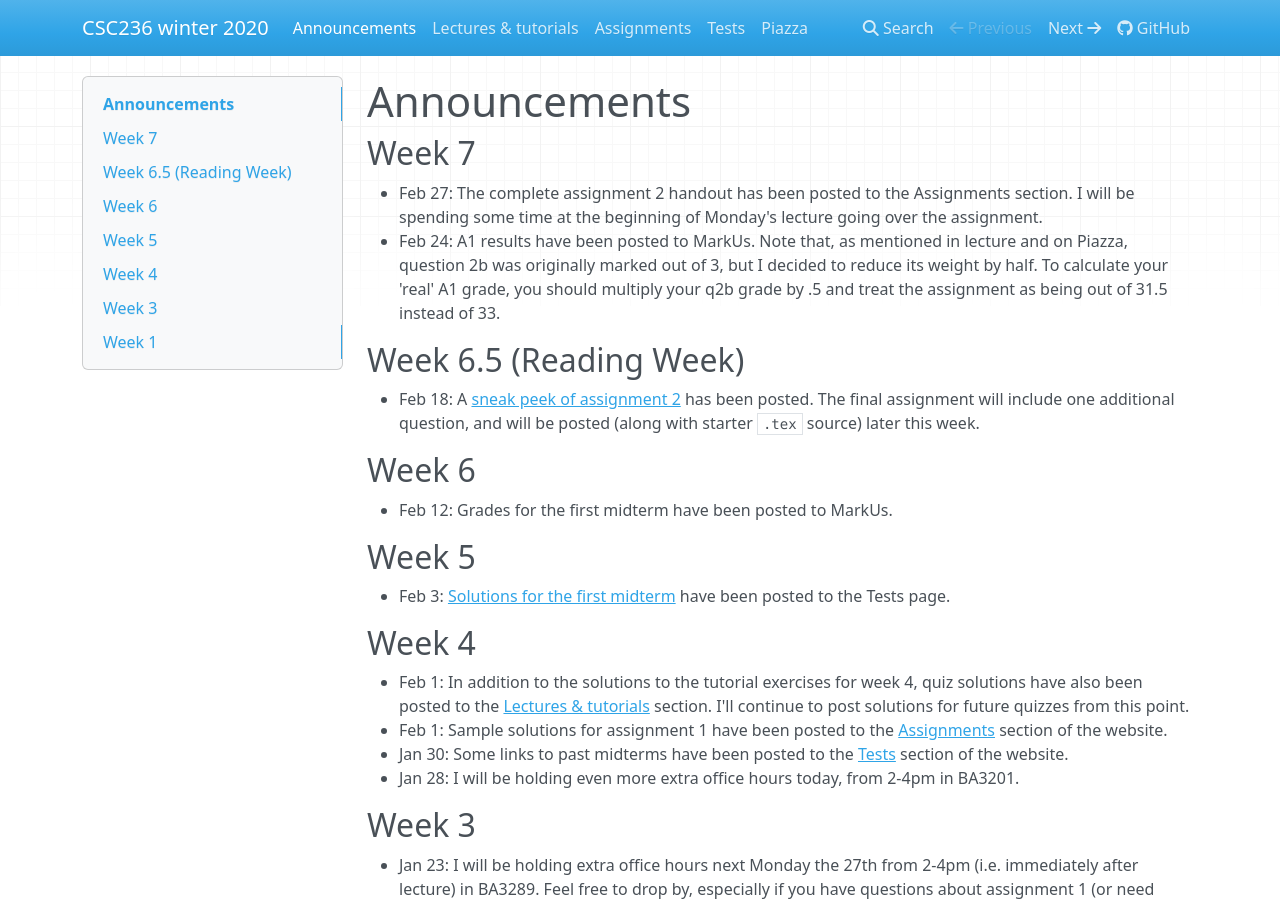
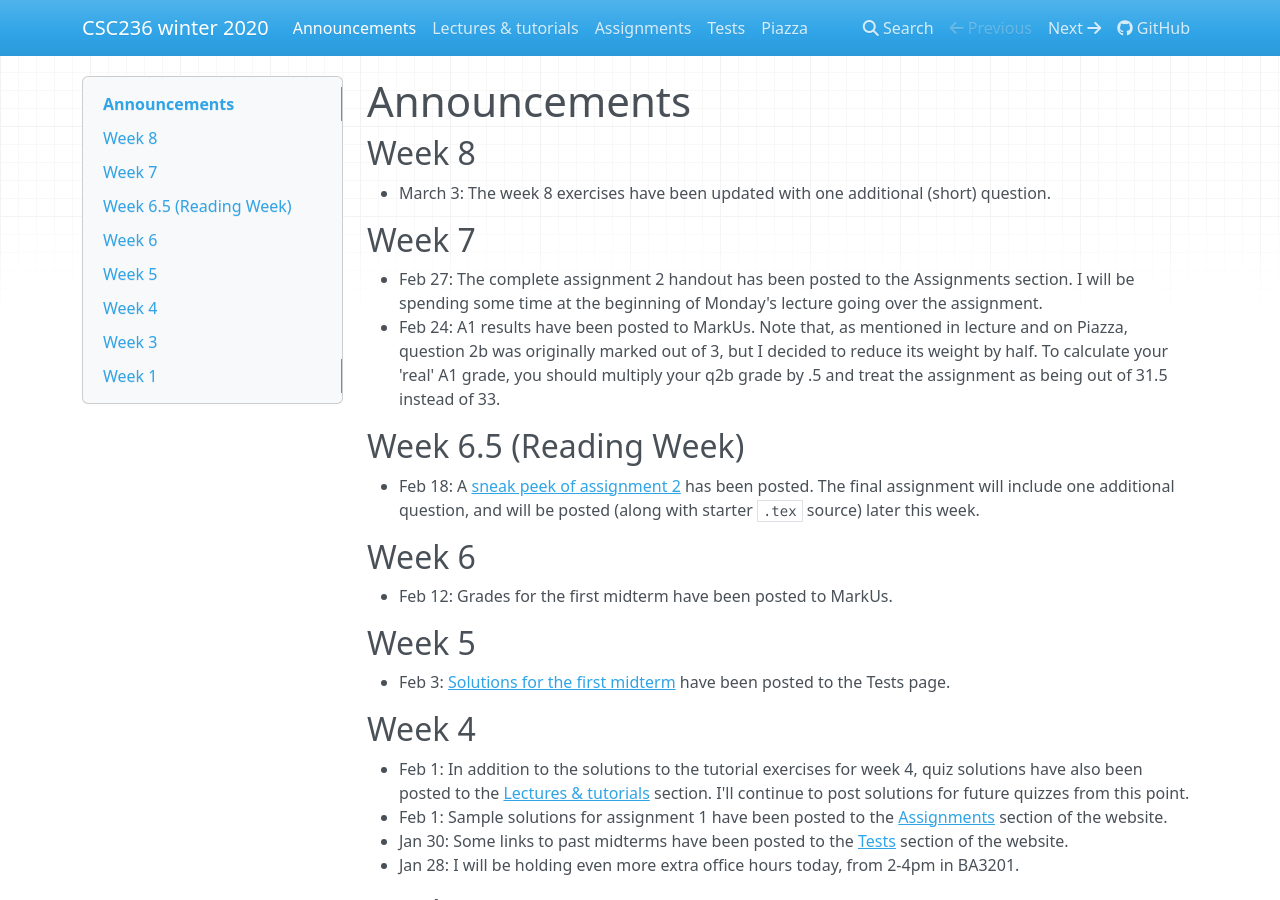
Before and after one commit to colinmorris/csc236, an MkDocs documentation site: the page built from docs/announcements.md, in a window 1280 px wide and 900 px high. Built offline with MkDocs 1.6.1, drawn with Linux system fonts in a browser that asks for light colours; nearby versions of some CDN libraries.

Commit message:
additional w8 exercise

```diff
--- a/docs/announcements.md
+++ b/docs/announcements.md
@@ -1,4 +1,7 @@
 # Announcements
+
+## Week 8
+* March 3: The week 8 exercises have been updated with one additional (short) question.
 
 ## Week 7
 * Feb 27: The complete assignment 2 handout has been posted to the Assignments section. I will be spending some time at the beginning of Monday's lecture going over the assignment.
```
Also changed, not shown: 1 other file.
